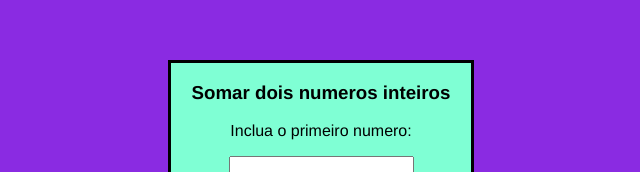
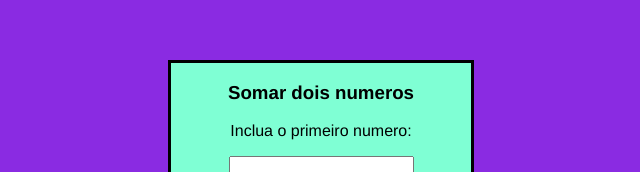
Before and after one commit to RenataVerasVenturim/firstprojectjs, a plain HTML site: page index.html in a window 1280 px wide. Shown: the part 180-352 px from the top of the page, without its empty margins (280-920 px from the left). Drawn offline with Linux system fonts and the light colour scheme.

Commit message:
Update index.html

```diff
--- a/index.html
+++ b/index.html
@@ -14,7 +14,7 @@
 <body>
 
 <form name="Formsoma" action="" autocomplete="off" method="post">
-    <h3>Somar dois numeros inteiros</h3>
+    <h3>Somar dois numeros</h3>
     <p>Inclua o primeiro numero:</p>
     <input type="number" name="j_primeironumero" id="j_primeironumero">
     <p>Inclua o segundo numero:</p>
```
